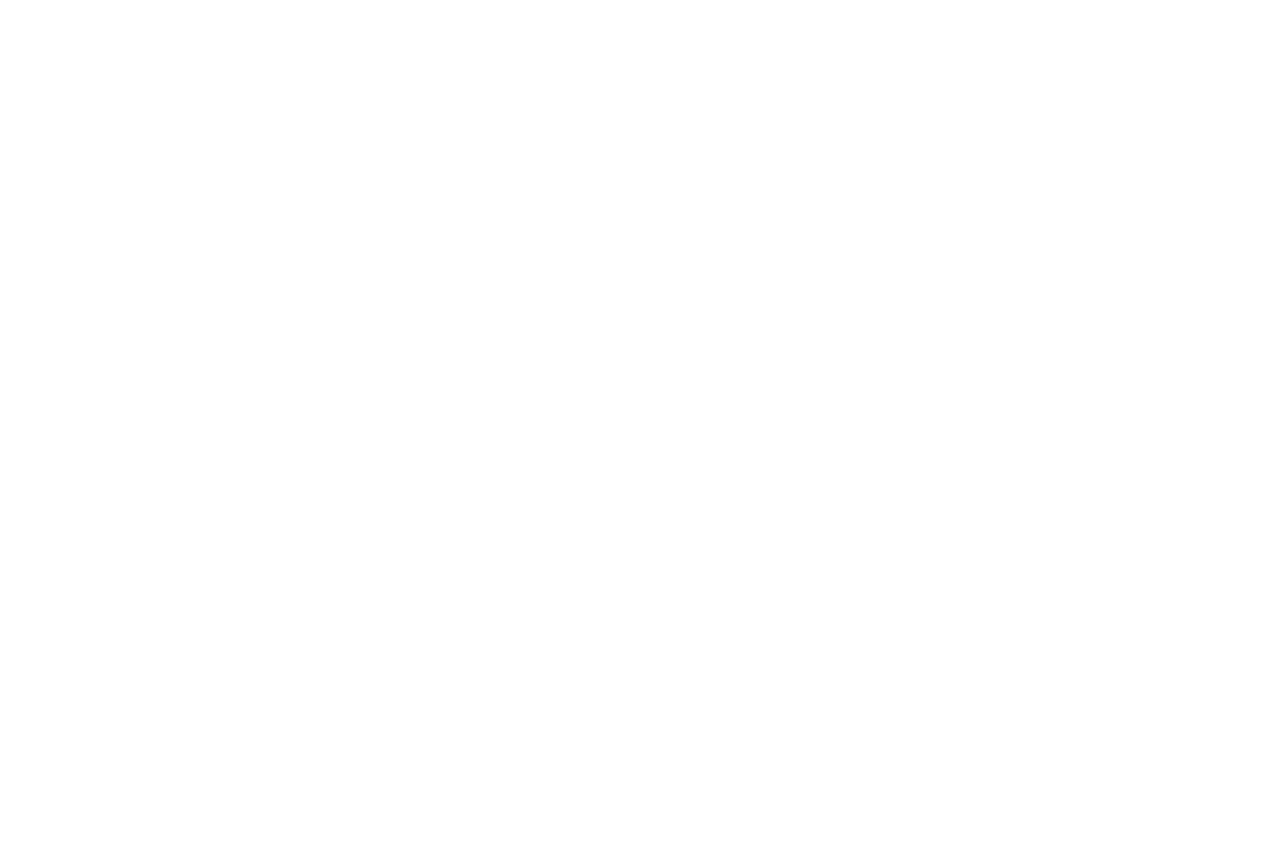
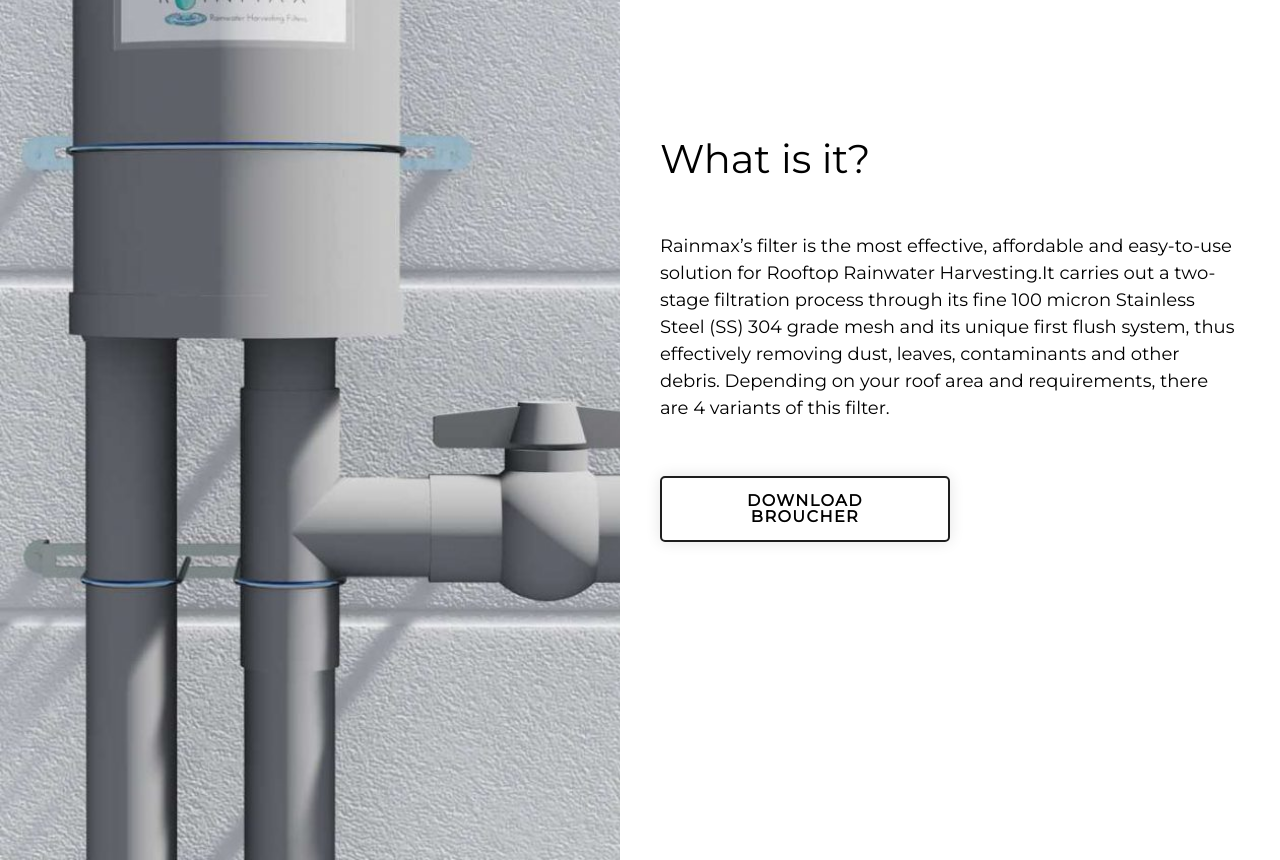
Before and after one commit to prashantbharati/rhall, a React (Create React App) app: page /filter in a window 1280 px wide. Shown: the part 820-1680 px from the top of the page. Before the commit the page ends 800 px from the top, so only its background shows below. Built offline with nearby package versions, Linux system fonts and the light colour scheme.

Commit message:
div 1 done

```diff
--- a/src/Filter/Filter.js
+++ b/src/Filter/Filter.js
@@ -1,5 +1,7 @@
 import React from "react";
 import filterpage from "../images/filterpage.jpg";
+import frontfilter1 from "../images/frontfilter1.jpg";
+import { Typography, Button, Grid } from "@material-ui/core";
 const Filter = () => {
   return (
     <>
@@ -10,6 +12,83 @@
           backgroundSize: "cover",
         }}
       ></div>
+
+      <div style={{ marginRight: "40px" }}>
+        <Grid container>
+          <Grid
+            style={{
+              backgroundImage: `url('${frontfilter1}')`,
+              backgroundSize: "cover",
+            }}
+            item
+            sm={12}
+            md={6}
+          ></Grid>
+
+          <Grid item sm={12} md={6}>
+            <div
+              style={{
+                height: "130vh",
+                display: "flex",
+                flexDirection: "column",
+                justifyContent: "center",
+                marginLeft: "40px",
+                // alignItems: "center",
+              }}
+            >
+              <Typography
+                style={{
+                  fontSize: "40px",
+                  fontWeight: "200",
+                  lineHeight: "1em",
+                }}
+              >
+                What is it?
+              </Typography>
+              <br /> <br /> <br />
+              <Typography
+                style={{
+                  fontSize: "18px",
+                  fontWeight: "200",
+                }}
+              >
+                Rainmax’s filter is the most effective, affordable and
+                easy-to-use solution for Rooftop Rainwater Harvesting.It carries
+                out a two-stage filtration process through its fine 100 micron
+                Stainless Steel (SS) 304 grade mesh and its unique first flush
+                system, thus effectively removing dust, leaves, contaminants and
+                other debris. Depending on your roof area and requirements,
+                there are 4 variants of this filter.
+              </Typography>
+              <br /> <br /> <br />
+              <Button
+                variant="outlined"
+                align="right"
+                style={{
+                  width: "50%",
+                  fontSize: "16px",
+                  fontWeight: "600",
+                  textTransform: "uppercase",
+                  lineHeight: "1em",
+                  letterSpacing: "1.5px",
+                  textShadow: "0px 0px 0px rgb(0 0 0 / 30%)",
+                  fill: "#000000",
+                  color: "#000000",
+                  backgroundColor: "rgba(64,84,178,0)",
+                  borderStyle: "solid",
+                  borderWidth: "2px 2px 2px 2px",
+                  borderColor: "#1e1e1e",
+                  borderRadius: "5px 5px 5px 5px",
+                  boxShadow: "0px 0px 15px 0px rgb(0 0 0 / 11%)",
+                  padding: "15px 35px 15px 35px",
+                }}
+              >
+                Download Broucher
+              </Button>
+            </div>
+          </Grid>
+        </Grid>
+      </div>
     </>
   );
 };
```
